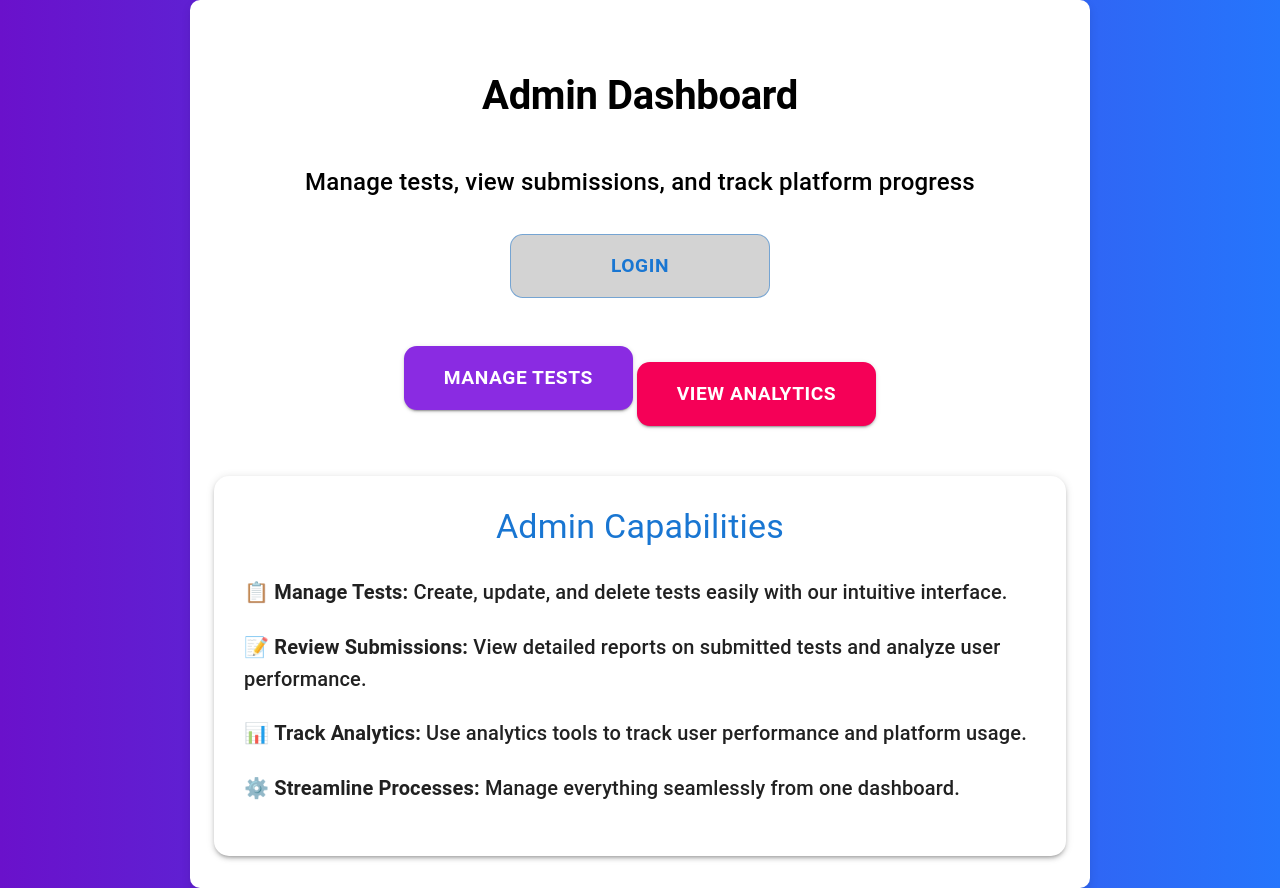
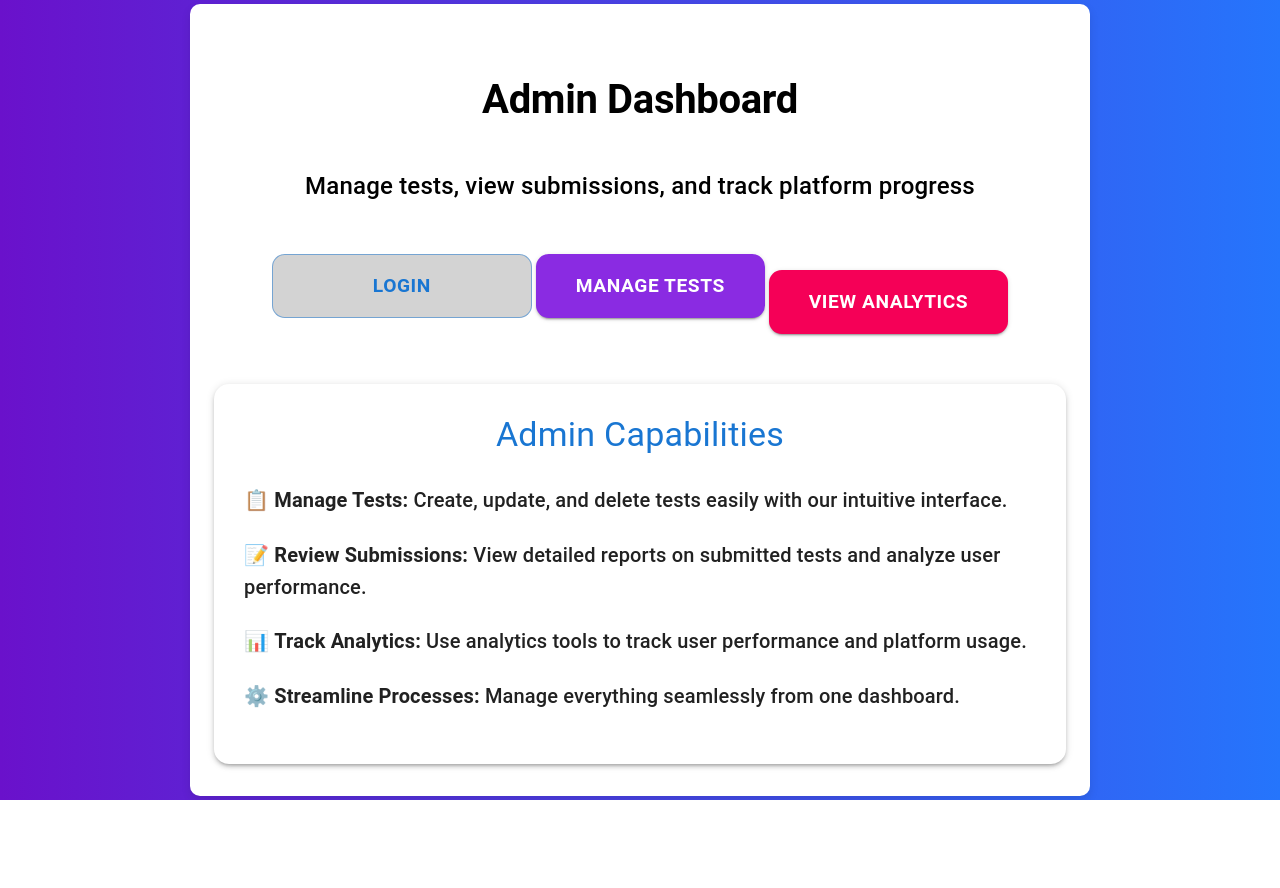
Before and after one commit to ebaze-tech/CourseMasterAdmin, a React (Vite) app: page / in a window 1280 px wide. After the commit the page ends 800 px from the top, so only its background shows below. Built offline with nearby package versions, Linux system fonts and the light colour scheme.

Commit message:
Fixed admin home page

```diff
--- a/src/Admin/AdminHomepage.jsx
+++ b/src/Admin/AdminHomepage.jsx
@@ -53,7 +53,13 @@ const AdminHomePage = () => {
           animate={{ opacity: 1 }}
           transition={{ delay: 1, duration: 0.8 }}
         >
-          <Box mt={4}>
+          <Box
+            mt={4}
+            gap={20}
+            alignItems="center"
+            justifyContent="center"
+            justifyItems="center"
+          >
             <Button
               variant="outlined"
               color="primary"
@@ -69,16 +75,7 @@ const AdminHomePage = () => {
               }}
             >
               Login
-            </Button>
-          </Box>
-        </motion.div>
-        {/* Admin Action Buttons */}
-        <motion.div
-          initial={{ opacity: 0 }}
-          animate={{ opacity: 1 }}
-          transition={{ delay: 0.8, duration: 0.8 }}
-        >
-          <Box mt={4} gap={20} alignItems="center" justifyContent="center" justifyItems="center">
+            </Button>{" "}
             <Button
               variant="contained"
               color="primary"
```
